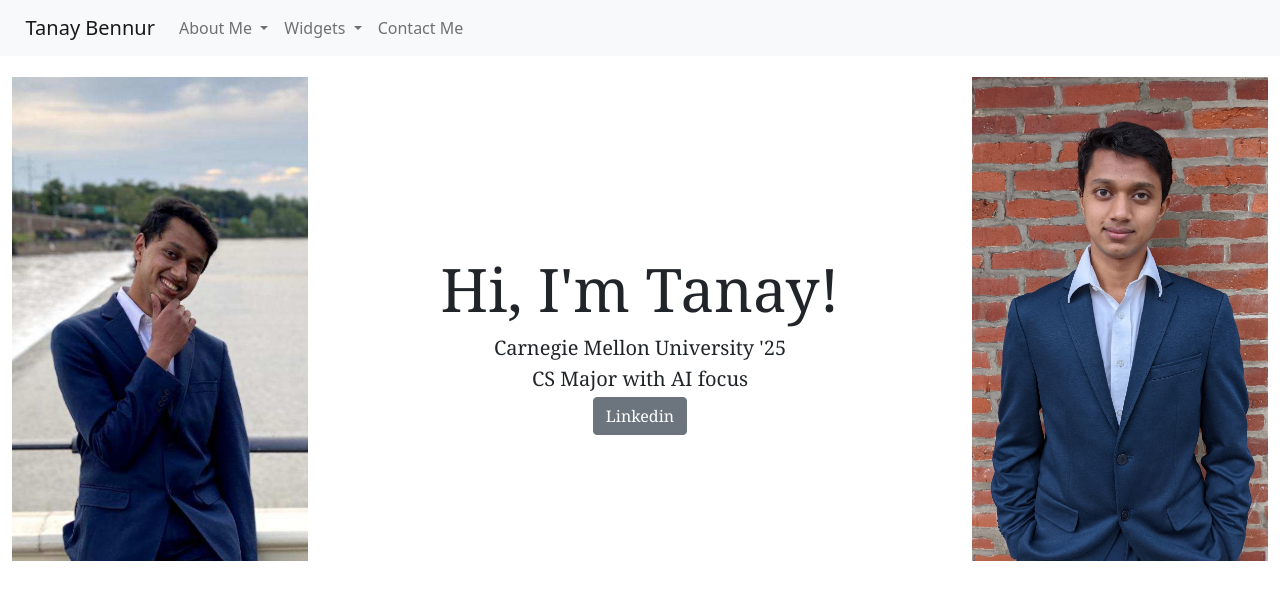
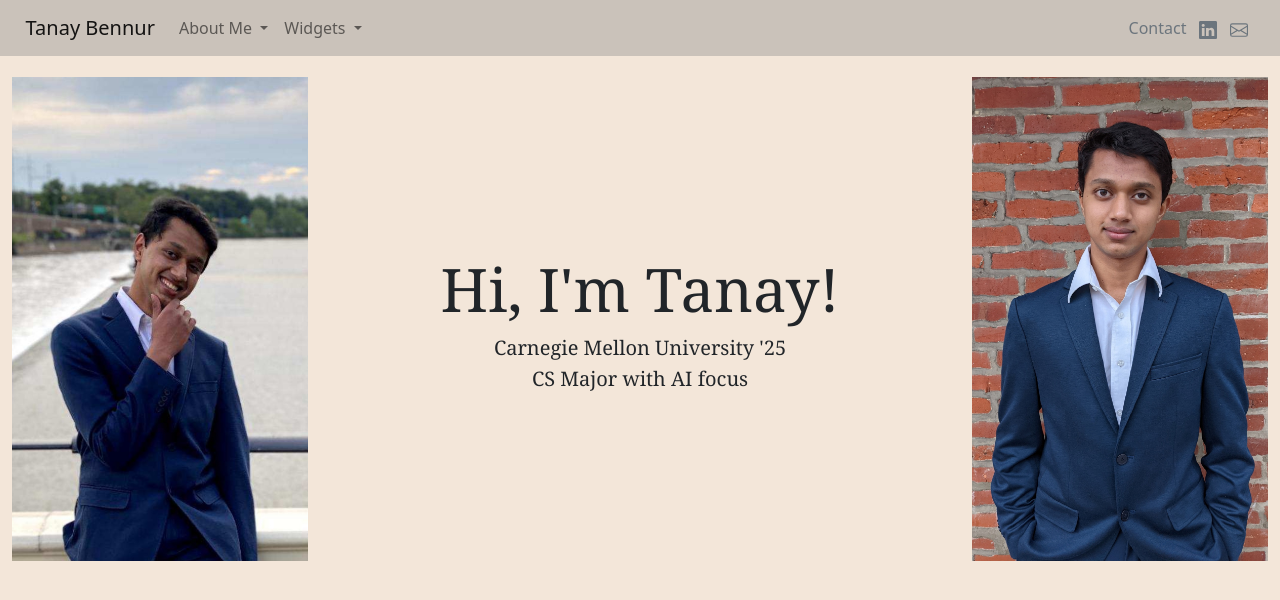
Before and after one commit to TBennur/website, a Flask app: page / in a window 1280 px wide. Shown: the top 600 px of the page. Run offline with Flask 2, Linux system fonts and the light colour scheme; parts of the project's set-up code (start-up, migrations or seed data) failed here and were passed over; some libraries are stand-ins or nearby versions.

Commit message:
Finished Background and Navbar Contact

```diff
--- a/website/app.py
+++ b/website/app.py
@@ -57,10 +57,5 @@ def coursework():
 def projects():
     return render_template("projects.html")
 
-# Contact page route
-@app.route("/contact")
-def contact():
-    return render_template("contact.html")
-
 if __name__ == "__main__":
     app.run()
--- a/website/static/css/overrides.css
+++ b/website/static/css/overrides.css
@@ -6,6 +6,11 @@
 
 .webpage-render {
     margin-top: 5%;
+}
+
+.nav-opacity {
+    --bs-bg-opacity : 0.95;
+    background-color: rgb(202, 194, 186)
 }
 
 .stylizer-image {
--- a/website/templates/about.html
+++ b/website/templates/about.html
@@ -11,7 +11,7 @@
     <div class="container-fluid webpage-render">
       <div class = "row">
         <div class = "col-4">
-          <img src = "{{ url_for('static',     filename='defaultFiles/docksidePic.jpg') }}" class="img-fluid center">
+          <img src = "{{ url_for('static',     filename='defaultFiles/personalPictures/docksidePic.jpg') }}" class="img-fluid center">
         </div>
         <div class = "col-8">
           <p>
--- a/website/templates/home.html
+++ b/website/templates/home.html
@@ -12,16 +12,15 @@
     <div class = "container-fluid webpage-render">
       <div class = "row">
         <div class = "col-3">
-          <img id = "unstyled-image" src="{{ url_for('static',     filename='defaultFiles/tanayPic1.jpg') }}" class="img-fluid stylized-image center" style="margin-top: 0.35cm;">
+          <img id = "unstyled-image" src="{{ url_for('static',     filename='defaultFiles/personalPictures/tanayPic1.jpg') }}" class="img-fluid stylized-image center" style="margin-top: 0.35cm;">
         </div>
         <div class = "col-6 text-center">
           <h1 style="font-size: 60px; margin-top: 5cm; font-family: Cambria;" class = "text-xxl-center">Hi, I'm Tanay!</h1>
           <p class = "text-xxl-center" style="font-size: 20px;font-family: Cambria;"> Carnegie Mellon University '25</p>
           <p class = "text-xxl-center" style="font-size: 20px;font-family: Cambria; margin-top: -0.4cm"> CS Major with AI focus </p>
-          <a class="btn btn-secondary center" href = "https://www.linkedin.com/in/tanay-bennur-73b3b31b3/" style="font-family: Cambria; margin-top: -0.4cm">Linkedin</a>
         </div>
         <div class = "col-3">
-          <img id = "unstyled-image" src="{{ url_for('static',     filename='defaultFiles/tanayPic2.jpg') }}" class="img-fluid stylized-image center" style="margin-top: 0.35cm;">
+          <img id = "unstyled-image" src="{{ url_for('static',     filename='defaultFiles/personalPictures/tanayPic2.jpg') }}" class="img-fluid stylized-image center" style="margin-top: 0.35cm;">
         </div>
       </div>
 
--- a/website/templates/template.html
+++ b/website/templates/template.html
@@ -7,14 +7,14 @@
     <meta charset="utf-8">
     <meta name="viewport" content="width=device-width, initial-scale=1">
 
-    <title>Parent Template</title>
+    <title>Header Template</title>
 
     <link href="https://cdn.jsdelivr.net/npm/bootstrap@5.1.3/dist/css/bootstrap.min.css" rel="stylesheet" integrity="sha384-1BmE4kWBq78iYhFldvKuhfTAU6auU8tT94WrHftjDbrCEXSU1oBoqyl2QvZ6jIW3" crossorigin="anonymous">
     <link rel="stylesheet" href="{{ url_for('static',     filename='css/overrides.css') }}">
 
   </head>
 
-  <body>
+  <body style = "background-color: rgb(243, 230, 217);">
 
     <script src="https://code.jquery.com/jquery-3.2.1.slim.min.js" integrity="sha384-KJ3o2DKtIkvYIK3UENzmM7KCkRr/rE9/Qpg6aAZGJwFDMVNA/GpGFF93hXpG5KkN" crossorigin="anonymous"></script>
     <script src="https://cdnjs.cloudflare.com/ajax/libs/popper.js/1.12.9/umd/popper.min.js" integrity="sha384-ApNbgh9B+Y1QKtv3Rn7W3mgPxhU9K/ScQsAP7hUibX39j7fakFPskvXusvfa0b4Q" crossorigin="anonymous"></script>
@@ -23,7 +23,7 @@
 
 
     <header>
-      <nav class="navbar navbar-expand-xl fixed-top navbar-light bg-light">
+      <nav class="navbar navbar-expand-xl fixed-top navbar-light nav-opacity">
         <a class="navbar-brand" href="{{ url_for('home') }}">Tanay Bennur</a>
         <div class="collapse navbar-collapse" id="navbarSupportedContent">
           <ul class="navbar-nav mr-auto">
@@ -45,7 +45,23 @@
                 <a class="dropdown-item" href="{{ url_for('stylizer') }}">Stylizer</a>
               </div>
             </li>
-            <a class="nav-link" href="{{ url_for('contact') }}">Contact Me</a>
+        </div>
+        <div class = "float-right text-center text-muted" style = "margin-right: 1%; margin-bottom: 0%;">
+           Contact
+        </div>
+        <div class = "float-right text-center text-muted" style = "margin-right: 1%; margin-bottom: 0%;">
+          <a href = "https://www.linkedin.com/in/tanay-bennur-73b3b31b3/" class = "text-muted" style = "text-decoration: none; margin-left: 0%;">
+            <svg xmlns="http://www.w3.org/2000/svg" width="18" height="18" fill="currentColor" class="bi bi-telephone" viewBox="0 0 16 16">
+              <path d="M0 1.146C0 .513.526 0 1.175 0h13.65C15.474 0 16 .513 16 1.146v13.708c0 .633-.526 1.146-1.175 1.146H1.175C.526 16 0 15.487 0 14.854V1.146zm4.943 12.248V6.169H2.542v7.225h2.401zm-1.2-8.212c.837 0 1.358-.554 1.358-1.248-.015-.709-.52-1.248-1.342-1.248-.822 0-1.359.54-1.359 1.248 0 .694.521 1.248 1.327 1.248h.016zm4.908 8.212V9.359c0-.216.016-.432.08-.586.173-.431.568-.878 1.232-.878.869 0 1.216.662 1.216 1.634v3.865h2.401V9.25c0-2.22-1.184-3.252-2.764-3.252-1.274 0-1.845.7-2.165 1.193v.025h-.016a5.54 5.54 0 0 1 .016-.025V6.169h-2.4c.03.678 0 7.225 0 7.225h2.4z"/>
+            </svg>
+          </a>
+        </div>
+        <div class = "float-right text-center text-muted" style = "margin-right: 2.5%; margin-bottom: 0%;">
+          <a href = "mailto: tanay.bennur@gmail.com" class = "text-muted" style = "text-decoration: none;">
+            <svg xmlns="http://www.w3.org/2000/svg" width="18" height="18" fill="currentColor" class="bi bi-telephone" viewBox="0 0 16 16">
+              <path d="M0 4a2 2 0 0 1 2-2h12a2 2 0 0 1 2 2v8a2 2 0 0 1-2 2H2a2 2 0 0 1-2-2V4Zm2-1a1 1 0 0 0-1 1v.217l7 4.2 7-4.2V4a1 1 0 0 0-1-1H2Zm13 2.383-4.708 2.825L15 11.105V5.383Zm-.034 6.876-5.64-3.471L8 9.583l-1.326-.795-5.64 3.47A1 1 0 0 0 2 13h12a1 1 0 0 0 .966-.741ZM1 11.105l4.708-2.897L1 5.383v5.722Z"/>
+            </svg>
+          </a>
         </div>
       </nav>
     </header>
```
Also changed, not shown: website/templates/contact.html (deleted, +0 -17 lines), website/static/defaultFiles/personalPictures/docksidePic.jpg (renamed from website/static/defaultFiles/docksidePic.jpg), website/static/defaultFiles/personalPictures/tanayPic1.jpg (renamed from website/static/defaultFiles/tanayPic1.jpg), website/static/defaultFiles/personalPictures/tanayPic2.jpg (renamed from website/static/defaultFiles/tanayPic2.jpg).
